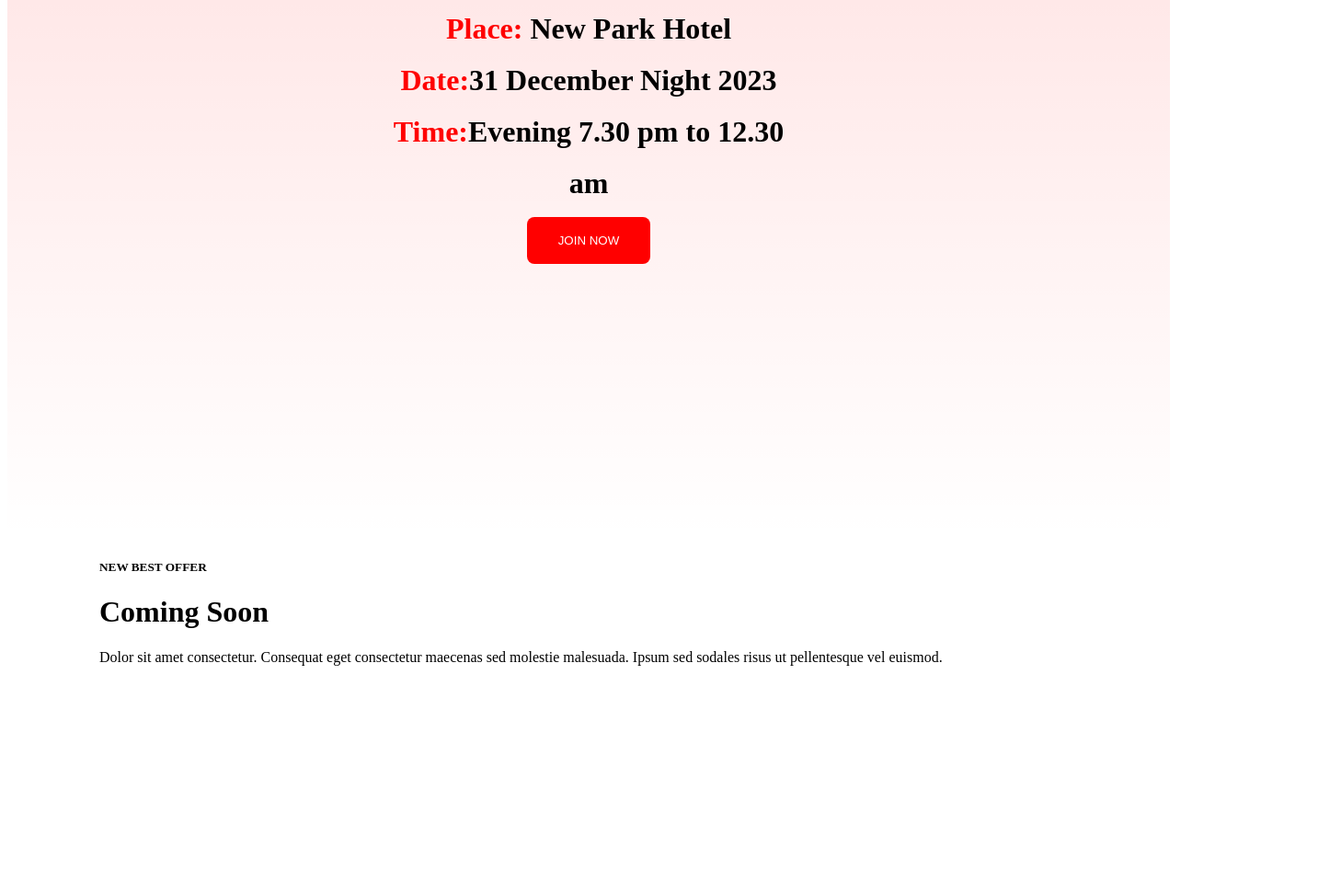
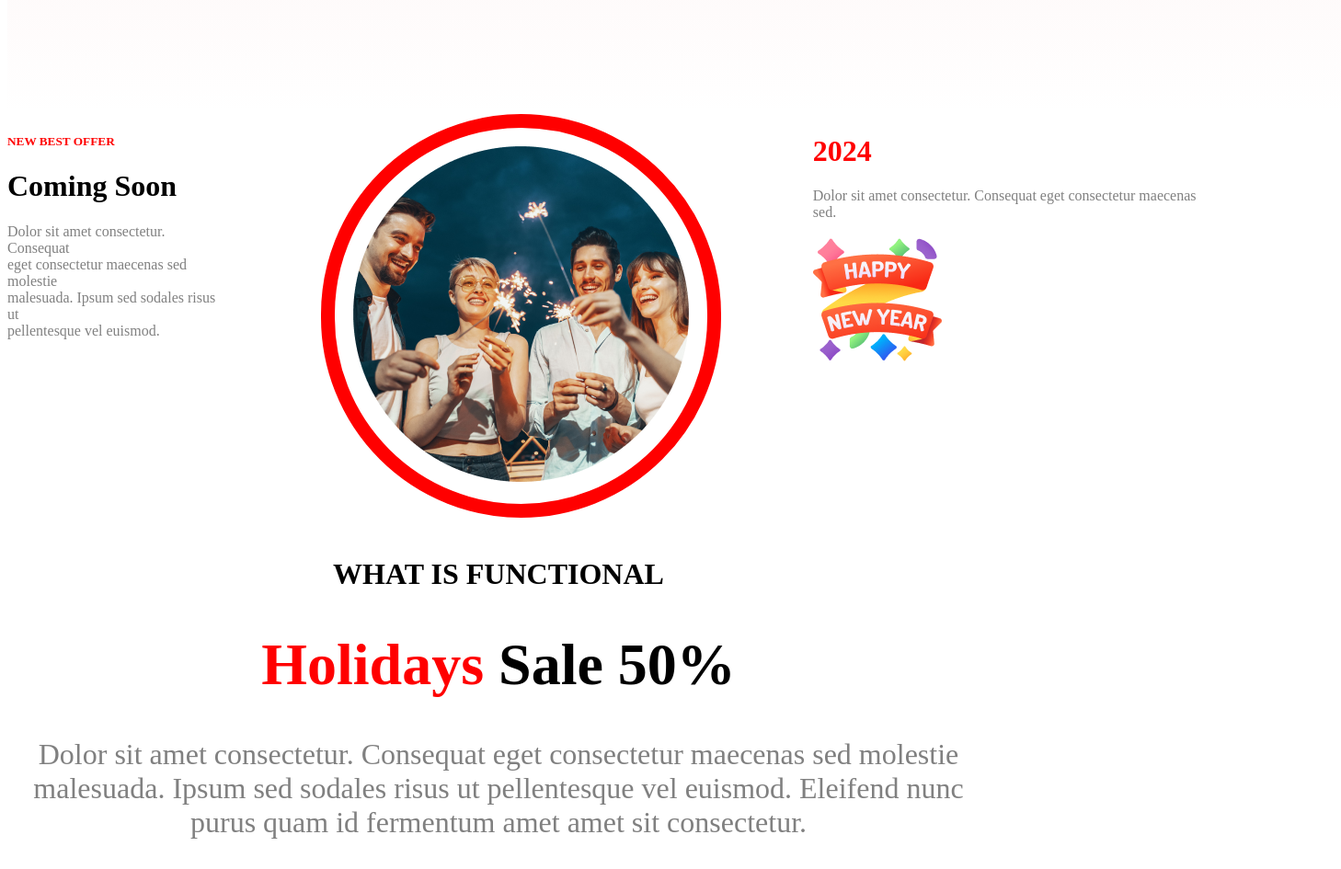
Before and after one commit to jess-13/assignment-1, a plain HTML site: page index.html in a window 1280 px wide. Shown: the part 2480-3425 px from the top of the page at 92% size, 1458 px wide, since content can reach past the window. Before the commit the page ends 3220 px from the top, so only its background shows below. Drawn offline with Linux system fonts and the light colour scheme.

Commit message:
new year

```diff
--- a/index.html
+++ b/index.html
@@ -1,5 +1,6 @@
 <!DOCTYPE html>
 <html lang="en">
+
 <head>
     <meta charset="UTF-8">
     <meta name="viewport" content="width=device-width, initial-scale=1.0">
@@ -27,26 +28,48 @@
     </div>
     <main>
         <div class="picture">
-            <h1 class="ultra">Welcome to <br>midnight party</h1>
-            <p class="text">Dolor sit amet consectetur. Consequat eget consectetur maecenas sed molestie <br>malesuada. Ipsum sed sodales risus ut pellentesque vel euismod. </p>
+
+            <h1 class="ultra">Welcome tomidnight party</h1>
+            <p class="text">Dolor sit amet consectetur. Consequat eget consectetur maecenas sed molestie <br>malesuada.
+                Ipsum sed sodales risus ut pellentesque vel euismod. </p>
             <button class="button">JOIN NOW</button>
         </div>
         <div class="info">
             <label class="info-top" for="Place">Place:</label>
             New Park Hotel
             <br>
-             <label class="info-top"  for="Date">Date:</label>31 December Night 2023
+            <label class="info-top" for="Date">Date:</label>31 December Night 2023
             <br>
-             <label class="info-top"  for="Time">Time:</label>Evening 7.30 pm to 12.30 am
+            <label class="info-top" for="Time">Time:</label>Evening 7.30 pm to 12.30 am
             <br>
+
             <button class="button-red" type="button">
                 JOIN NOW</button>
         </div>
-            <div class="offer">
-                <h5 class="deal-offer">NEW BEST OFFER</h5>
-                <h1>Coming Soon</h1>
-                <p>Dolor sit amet consectetur. Consequat eget consectetur maecenas sed molestie malesuada. Ipsum sed sodales risus ut pellentesque vel euismod. </p>
+        <div class="middle">
+            <div class="middle-first">
+
+                <h5 class="deal-offer" >NEW BEST OFFER</h5>
+                <h1 class="offer">Coming Soon</h1>
+                <p class="offer-soon">Dolor sit amet consectetur. Consequat <br>eget consectetur maecenas sed
+                    molestie <br>malesuada. Ipsum sed sodales risus ut <br> pellentesque vel euismod. </p>
+            </div>
+            <div class="middle-second">
+                <img src="styles.css/Ellipse 1.png" alt="">
+            </div>
+            <div class="middle-third">
+                <h1 class="deal-offer"> 2024</h1>
+                <p class="offer-soon">Dolor sit amet consectetur. Consequat eget consectetur maecenas sed.</p>
+                <img src="styles.css/Group 96.png" alt="">
+            </div>
         </div>
     </main>
+    <div class="info-first">
+        <h4>WHAT IS FUNCTIONAL</h4>
+        <h1 class="letter-two">Holidays <span style="color: black;">Sale 50%</span></h1>
+        <p class="offer-soon"><span>Dolor sit amet consectetur. Consequat eget consectetur maecenas sed molestie malesuada. Ipsum sed sodales risus ut pellentesque vel euismod. Eleifend nunc purus quam id fermentum amet amet sit consectetur.</p>
+    </div>
+
 </body>
+
 </html>
--- a/styles.css/portfolio.css
+++ b/styles.css/portfolio.css
@@ -1,3 +1,4 @@
+
 .header,font{
   width: 1320px;
   height: 600px;
@@ -7,6 +8,11 @@
 
  color: #FFF;
  font-size: 12px;
+
+}
+.section{
+  width: 800px;
+height: 500px;
 
 }
 header{
@@ -39,9 +45,11 @@
 .deal,.mid-top{
     margin: 2%;
 }
-.image{ background-position: center;
+.image{
     margin-left: 20%;
-
+width: 100px;
+height: 500px;
+padding: 20px;
 }
 .ultra{
 font-style:inherit;
@@ -57,11 +65,14 @@
 
 }
 .picture{
+
     background-image: url('Vectorrr.png');
     width: 1320px;
     height: 600px;
     background: linear-gradient(90deg, #070211 0%, rgba(7, 2, 17, 0.00) 100%) ,url(Vectorrr.png);
   }
+
+
   .text{
     margin: 5%;
     text-align: left;
@@ -73,36 +84,65 @@
   }
 .button{
 background-color: transparent;
-
+cursor: pointer;
 padding: 15PX 35PX;
 color: #FFF;
 font-size:xx-large;
+}
+  .info{width: 650px;
+    height: 50px;
+     font-size:32px; ;
+    text-align: center;
+    background: linear-gradient(180deg, rgba(230, 122, 122, 0.1) 0%, rgba(255, 0, 0, 0.00) 100%);
 
-  }
-  .info{font-size:32px; ;
-    text-align: center;
-    background: linear-gradient(180deg, rgba(255, 0, 0, 0.10) 0%, rgba(255, 0, 0, 0.00) 100%) ;
-    font-weight: 600;
-line-height: 56px;
-margin-top: 220px;
-padding: 75px 400px 300px 400px;
+padding: 80px 400px 250px 400px;
 
   }
   .info-top{
     color: red;
   }
   .button-red{
-    color: white;
+color: aliceblue;
      background-color: red;
      display: inline-flex;
      padding: 16px 32px;
      align-items: center;
-     gap: 10px;
      border-color: transparent;
      border-radius: 8px ;
      cursor: pointer;
+
   }
- .offer{
-   margin-left:100px ;
+   .middle{
+    width: 1300px;
+
+    display: flex;
+gap:100px;
+
+}
+.middle-first{
     text-align: left;
+    background-position: left;
 }
+  .deal-offer{
+    color: red;
+  }
+  .offer-soon{
+    color:gray ;
+    font: size 20px; ;
+  }
+.middle-second{
+  padding: 20px;
+    border-radius: 463px;
+border: 15px solid #F00;}
+
+.middle-third{
+   background-position: right;
+}
+.letter-two{
+color: #F00;
+}
+.info-first{
+  width: 1068px;
+  text-align: center;
+  font-size: xx-large;
+}
```
Lines whose indentation alone changed are shown as unchanged.
